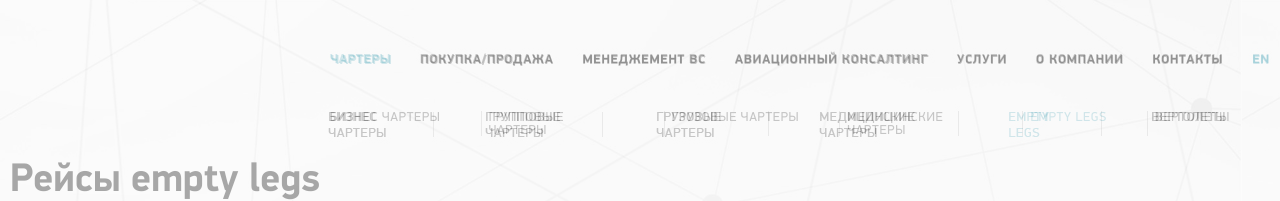
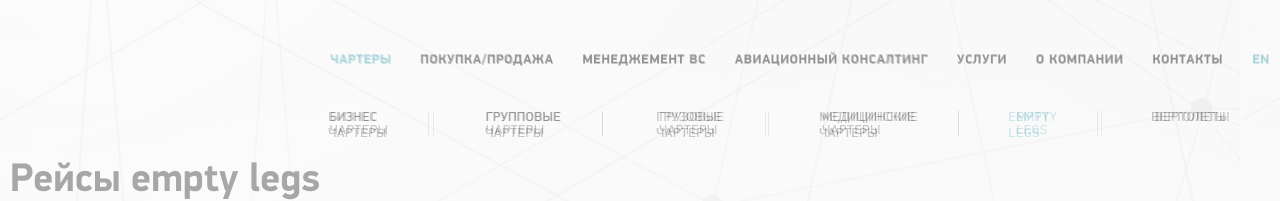
Before and after one commit to Shramkoweb/apelsun.ua, a website: page source/index.html in a window 1280 px wide. Shown: the top 201 px of the page. Drawn offline with nearby package versions, Linux system fonts and the light colour scheme; files that its build step writes are made by us from their sources.

Commit message:
добавил перенос строки для ссылок навигации

```diff
--- a/source/index.html
+++ b/source/index.html
@@ -40,15 +40,15 @@
           </ul>
 
           <ul class="main-nav__list charter-list">
-            <li class="charter-list__item">Бизнес чартеры</li>
+            <li class="charter-list__item">Бизнес <br>чартеры</li>
 
-            <li class="charter-list__item">Групповые чартеры</li>
+            <li class="charter-list__item">Групповые<br>чартеры</li>
 
-            <li class="charter-list__item">Грузовые чартеры</li>
+            <li class="charter-list__item">Грузовые<br>чартеры</li>
 
-            <li class="charter-list__item">Медицинские чартеры</li>
+            <li class="charter-list__item">Медицинские<br>чартеры</li>
 
-            <li class="charter-list__item charter-list__item--current">Empty Legs</li>
+            <li class="charter-list__item charter-list__item--current">Empty<br>Legs</li>
 
             <li class="charter-list__item">Вертолеты</li>
           </ul>
```
